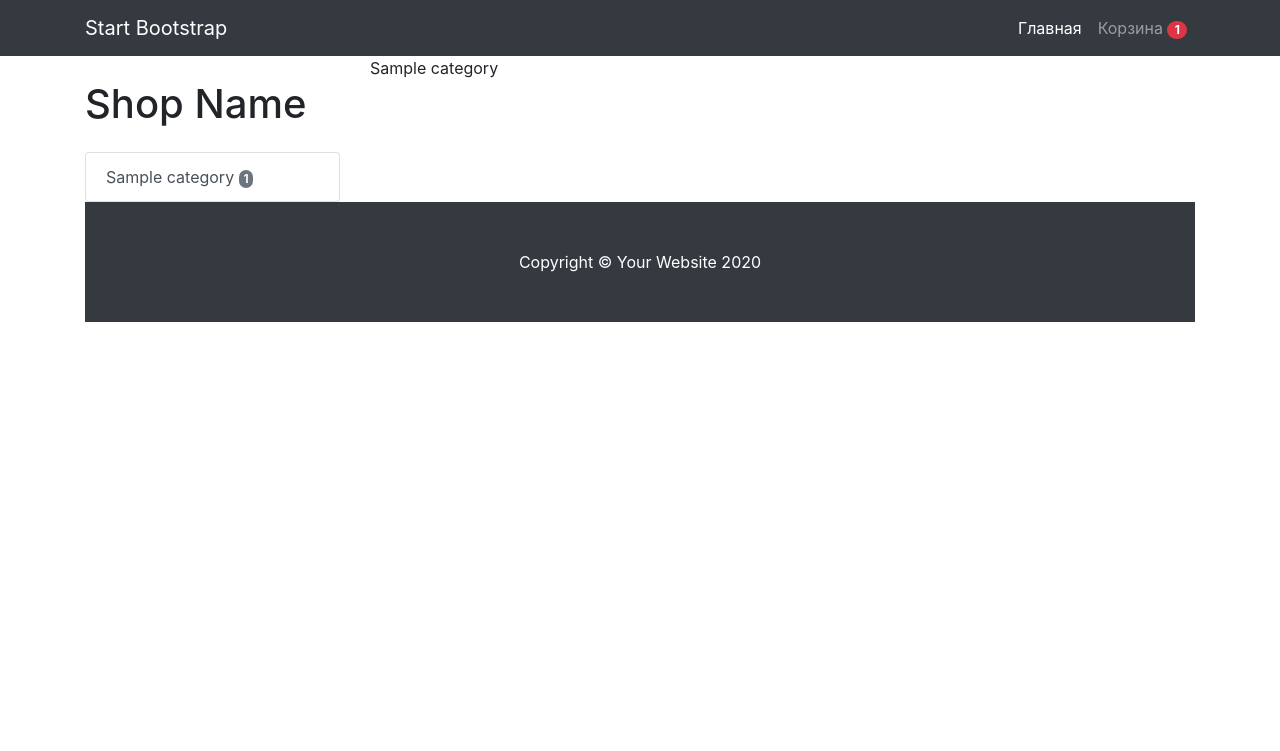
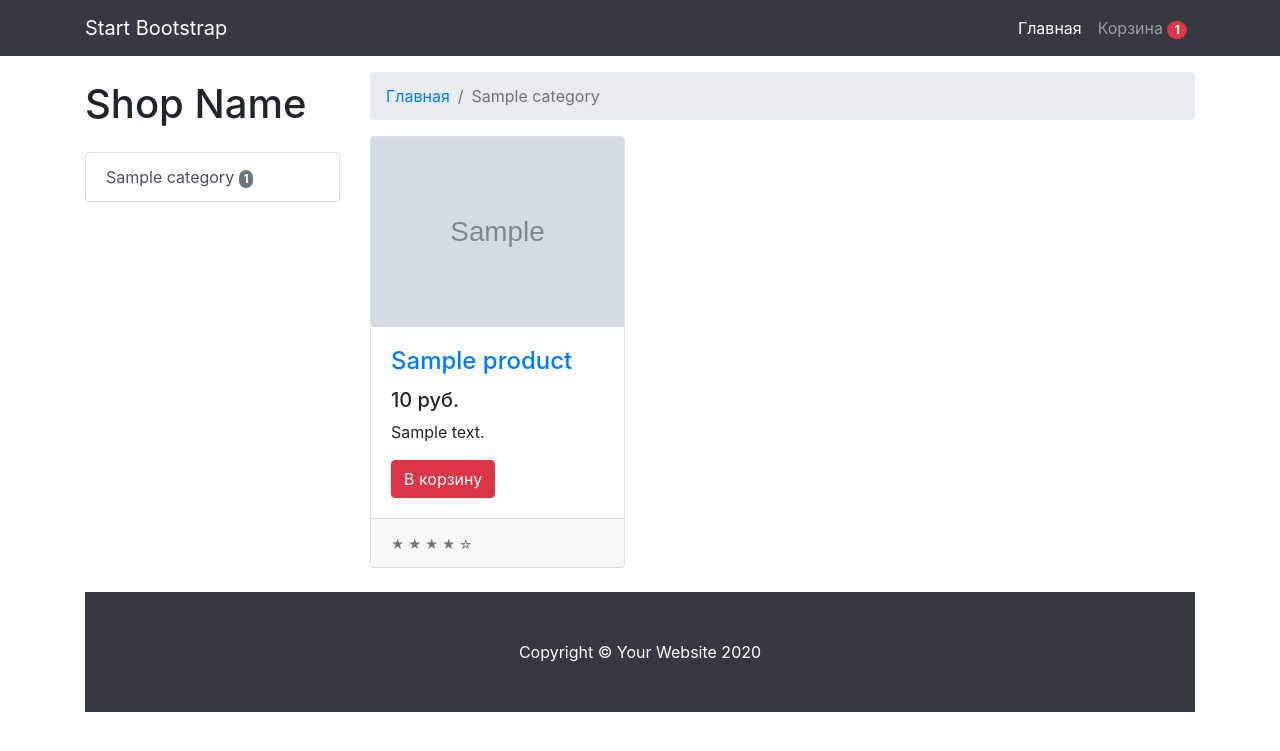
Before and after one commit to SadLaboka/OnlineStoreV2, a Django app: template main/templates/main/category_detail.html in a window 1280 px wide. Shown: the top 751 px of the page. Run offline with Django 3.2, Linux system fonts and the light colour scheme; the template is opened without the code that fills it: most values are stand-ins (such as "Sample title", 1, 10 or a date in 2020); grey boxes marked "Sample" are stand-in pictures; parts of the project's set-up code (start-up, migrations or seed data) failed here and were passed over; some libraries are stand-ins or nearby versions.

Commit message:
Реализовал вывод товаров в категориях, починил отображение количества товаров в корзине

```diff
--- a/main/templates/main/category_detail.html
+++ b/main/templates/main/category_detail.html
@@ -3,6 +3,36 @@
 
 {% block content %}
 
-{{ category.title }}
+<nav aria-label="breadcrumb" class="mt-3">
+    <ol class="breadcrumb">
+        <li class="breadcrumb-item"><a href="{% url 'home' %}">Главная</a></li>
+        <li class="breadcrumb-item active">{{ category.title }}</li>
+    </ol>
+</nav>
+
+<div class="row">
+    {% for product in category_products %}
+    <div class="col-lg-4 col-md-6 mb-4">
+        <div class="card h-100">
+            <a href="{{ product.get_absolute_url }}">
+                <img class="card-img-top" src="{{ product.image.url }}" alt="">
+            </a>
+            <div class="card-body">
+                <h4 class="card-title">
+                    <a href="{{ product.get_absolute_url }}">{{ product.title }}</a>
+                </h4>
+                <h5>{{ product.price }} руб.</h5>
+                <p class="card-text">{{ product.description|truncatewords:20 }}</p>
+                <a href="{% url 'add_to_cart' ct_model=product.get_model_name slug=product.slug %}">
+                  <button class="btn btn-danger">В корзину</button>
+                </a>
+            </div>
+            <div class="card-footer">
+                <small class="text-muted">&#9733; &#9733; &#9733; &#9733; &#9734;</small>
+            </div>
+        </div>
+    </div>
+    {% endfor %}
+</div>
 
 {% endblock content %}
--- a/main/templates/main/product_detail.html
+++ b/main/templates/main/product_detail.html
@@ -4,7 +4,9 @@
 <nav aria-label="breadcrumb" class="mt-3">
     <ol class="breadcrumb">
         <li class="breadcrumb-item"><a href="{% url 'home' %}">Главная</a></li>
-        <li class="breadcrumb-item"><a href="#">{{ product.category.title }}</a></li>
+        <li class="breadcrumb-item">
+            <a href="{% url 'category_detail' slug=product.category.slug %}">{{ product.category.title }}</a>
+        </li>
         <li class="breadcrumb-item active" aria-current="page">{{ product.title }}</li>
     </ol>
 </nav>
--- a/main/views.py
+++ b/main/views.py
@@ -42,6 +42,7 @@ class ProductDetailView(CartMixin, CategoryDetailMixin, DetailView):
     def get_context_data(self, **kwargs):
         context = super().get_context_data(**kwargs)
         context['ct_model'] = self.model._meta.model_name
+        context['cart'] = self.cart
         return context
 
 
@@ -52,6 +53,11 @@ class CategoryDetailView(CartMixin, CategoryDetailMixin, DetailView):
     context_object_name = 'category'
     template_name = 'main/category_detail.html'
     slug_url_kwarg = 'slug'
+
+    def get_context_data(self, **kwargs):
+        context = super().get_context_data(**kwargs)
+        context['cart'] = self.cart
+        return context
 
 
 class AddToCartView(CartMixin, View):
--- a/templates/base.html
+++ b/templates/base.html
@@ -73,6 +73,9 @@
                 </h4>
                 <h5>{{ product.price }} руб.</h5>
                 <p class="card-text">{{ product.description|truncatewords:20 }}</p>
+                <a href="{% url 'add_to_cart' ct_model=product.get_model_name slug=product.slug %}">
+                  <button class="btn btn-danger">В корзину</button>
+                </a>
               </div>
               <div class="card-footer">
                 <small class="text-muted">&#9733; &#9733; &#9733; &#9733; &#9734;</small>
```
Also changed, not shown: main/mixins.py (+16 -4 lines).
